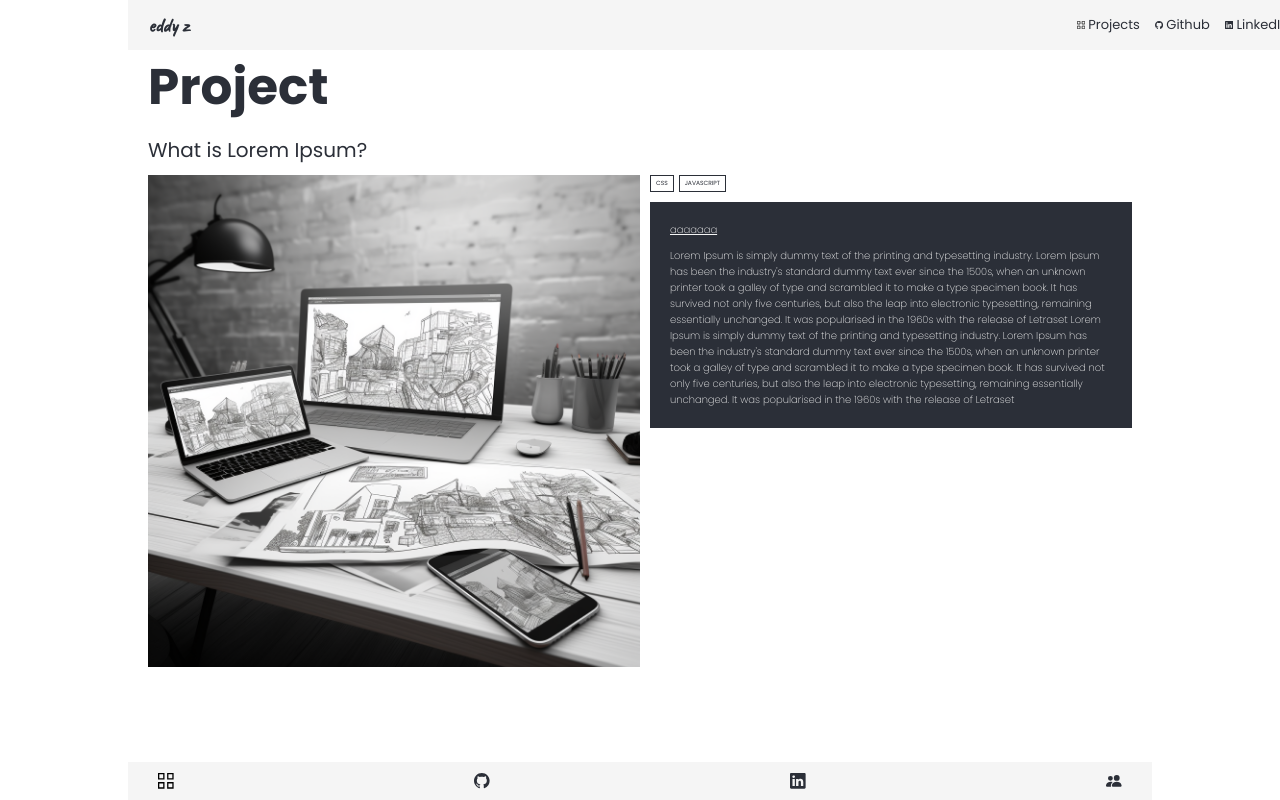
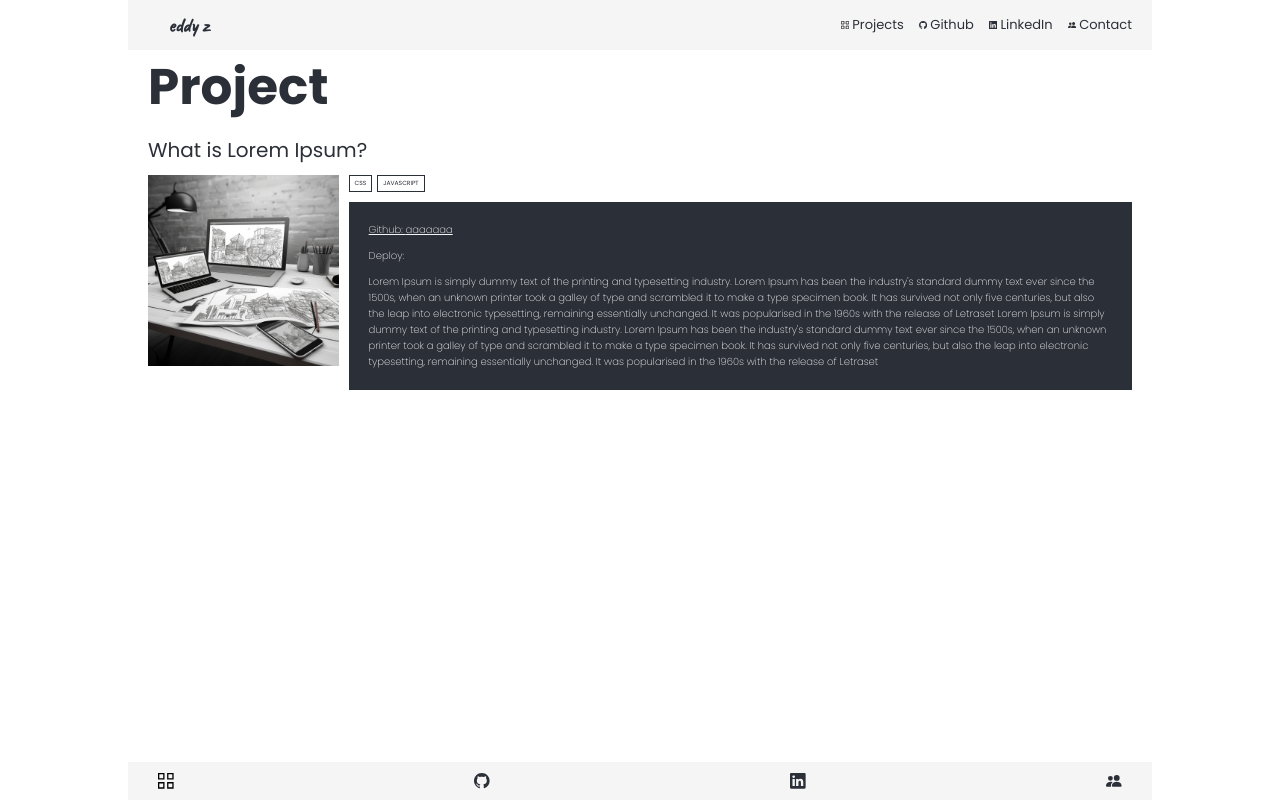
Before and after one commit to Jiezhoue/new-portfolio, a React (Create React App) app: page /project/1 in a window 1280 px wide. Built offline with nearby package versions, Linux system fonts and the light colour scheme.

Commit message:
fix the nav bar display issue when screen size larger than 1024px

```diff
--- a/src/component/NavBar.css
+++ b/src/component/NavBar.css
@@ -5,6 +5,7 @@
   max-width: 1024px;
   margin: 0 auto;
   margin-bottom: 5rem;
+
 }
 
 .NavBar {
@@ -15,7 +16,6 @@
   height: 50px;
   width: 100%;
   margin: 0 auto;
-  background-color: whitesmoke;
   top: 0;
   position: fixed;
   z-index: 9999;
@@ -27,11 +27,17 @@
   font-family: "Caveat";
   font-size: 2rem;
   text-decoration: none;
+  position: absolute;
+  z-index: 6000;
+  left: 0;
+  margin-left: 2rem;
 }
 
 .hamburger-menu {
   font-weight: bold;
   margin-right: 0;
+  position: absolute;
+  right: 2rem;
 }
 
 
@@ -67,28 +73,29 @@
   justify-content: center;
   max-width: 100vw;
   height: 100vh;
-  background-color: whitesmoke;
   position: absolute;
   top: 0;
   right: 0;
   left: -1024px;
   /* top: -250px; */
   transition: left 0.8s ease-in-out;
-  z-index: 8;
+  z-index: 7000;
+  background: whitesmoke;
 }
 
 @media only screen and (min-width: 500px) {
   .modal {
     position: relative;
-    max-width: 1024px;
+    width: 1024px;
     height: 50px;
-    left: 0;
+    left: 0px;
     align-items: center;
-    justify-content: space-between;
+    justify-content: flex-end;
     padding-right: 2rem;
     background-color: whitesmoke;
 
   }
+
   .modal > ul {
     display: flex;
   }
@@ -104,7 +111,24 @@
 
 
   .logo{
-    z-index: 5;
+    margin-left: 4rem;
+    z-index: 9999;
   }
 
 }
+
+@media only screen and (min-width: 1024px) {
+  .modal {
+    display: flex;
+    align-items: center;
+    justify-content: flex-end;
+    width: 1024px;
+    position: absolute;
+    top: 0;
+    left: 0;
+    margin-right: 2rem;
+    /* top: -250px; */
+    z-index: 2;
+
+  }
+}
--- a/src/component/PojectTemplate.jsx
+++ b/src/component/PojectTemplate.jsx
@@ -22,13 +22,16 @@ export default function ProjectTemplate(props) {
         <h1 className="project-label">Project</h1>
         <h2 className="project-title">{project.title}</h2>
         <div className="project-content">
-          <img src={project.img} alt="" />
+          <div className="project-img">
+            <img src={project.img} alt="" />
+          </div>
           <div className="project-textPart">
             <ul className="project-code">
               {project?.code?.map((code) => <li key={code}>{code}</li> )}
             </ul>
             <p className="project-info">
-              <a href="">{project.githubURL}</a>
+              <a href={project.githubURL} target="_blank" rel="noreferrer">Github: {project.githubURL}</a>
+              <a href={project.deploy} target="_blank" rel="noreferrer">Deploy: {project.deploy}</a>
               <p className="multiline-paragraph">{project.content}</p>
             </p>
           </div>
--- a/src/component/ProjectTemplate.css
+++ b/src/component/ProjectTemplate.css
@@ -57,6 +57,11 @@
   gap: 10px;
 }
 
+.project-img img{
+  max-width: 100%;
+  object-fit: contain;
+}
+
 .multiline-paragraph {
   white-space: pre-line;
 }
@@ -67,8 +72,8 @@
     flex-direction: row;
   }
 
-  .project-content img {
-    max-width: 50%;
+  .project-img img {
+    max-width: 100%;
     object-fit: contain;
     align-self: flex-start;
   }
--- a/src/context/ProjectContext.jsx
+++ b/src/context/ProjectContext.jsx
@@ -50,10 +50,11 @@ const initialProjectData = [
   {
     id: 6,
     title: "First static HTML and CSS only portfolio website",
-    content: "As they crafted each section and designed the layout, the student discovered the power of HTML in structuring the content, creating headings, paragraphs, and lists. They learned how to incorporate images and enhance the visual appeal of their website through CSS. Through trial and error, they experimented with different color schemes, fonts, and layouts, gradually developing an eye for aesthetics and user experience. While parts of the portfolio website may not have achieved the level of perfection the student initially envisioned, they realized that this was a valuable part of the learning process. It taught them the importance of iteration, continuous improvement, and attention to detail. They learned to appreciate the beauty of incremental progress and the satisfaction that comes from tackling challenges head-on.Beyond technical skills, this journey of creating a portfolio website fostered the student's creativity and self-expression. They discovered the joy of translating their ideas into a tangible digital presence, showcasing their projects and achievements. They gained confidence in presenting their work and sharing it with others, nurturing their passion for programming.",
-    img: pic6,
-    code: ["CSS", "JAVASCRIPT"],
-    githubURL: "aaaaaaa"
+    content: "As crafted each section and designed the layout, I discovered the power of HTML in structuring the content, creating headings, paragraphs, and lists. I learned how to incorporate images and enhance the visual appeal of the website through CSS. Through trial and error, experimented with different color schemes, fonts, and layouts, gradually developing an eye for aesthetics and user experience.\n\nWhile parts of the portfolio website may not have achieved the level of perfection I initially envisioned, but realized that this was a valuable part of the learning process. It taught me the importance of iteration, continuous improvement, and attention to detail.\n\nBeyond technical skills, this journey of creating a portfolio website fostered my creativity and self-expression. I discovered the joy of translating my ideas into a tangible digital presence, showcasing my projects and achievements. Kind of gained confidence in presenting my work and sharing it with others, getting some passion for programming.",
+    img: pic1,
+    code: ["CSS", "HTML"],
+    githubURL: "https://github.com/Jiezhoue/JieZhou_T1A2",
+    deploy: "https://lucent-figolla-a402f3.netlify.app/"
   },
 ]
 
```
